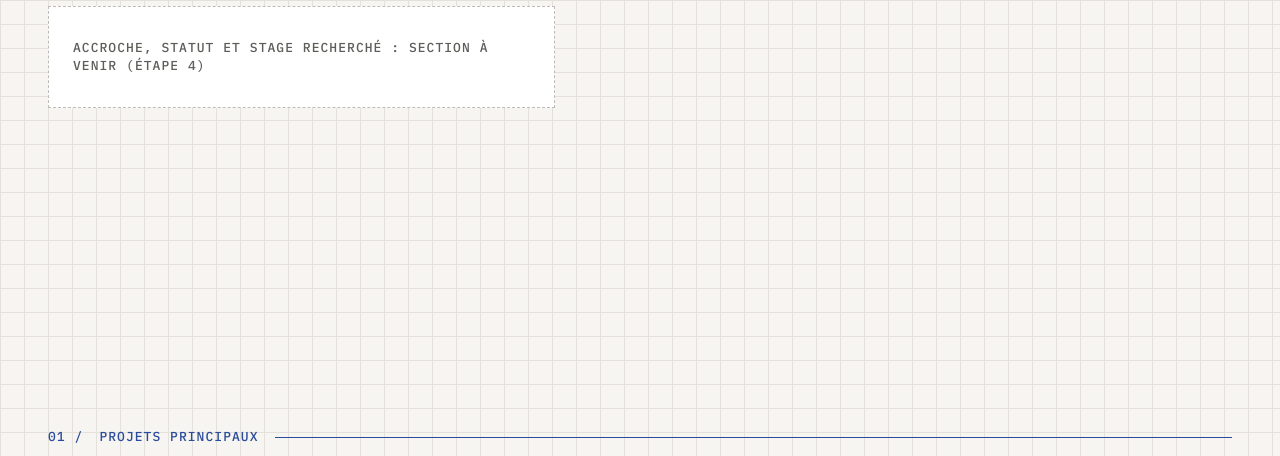
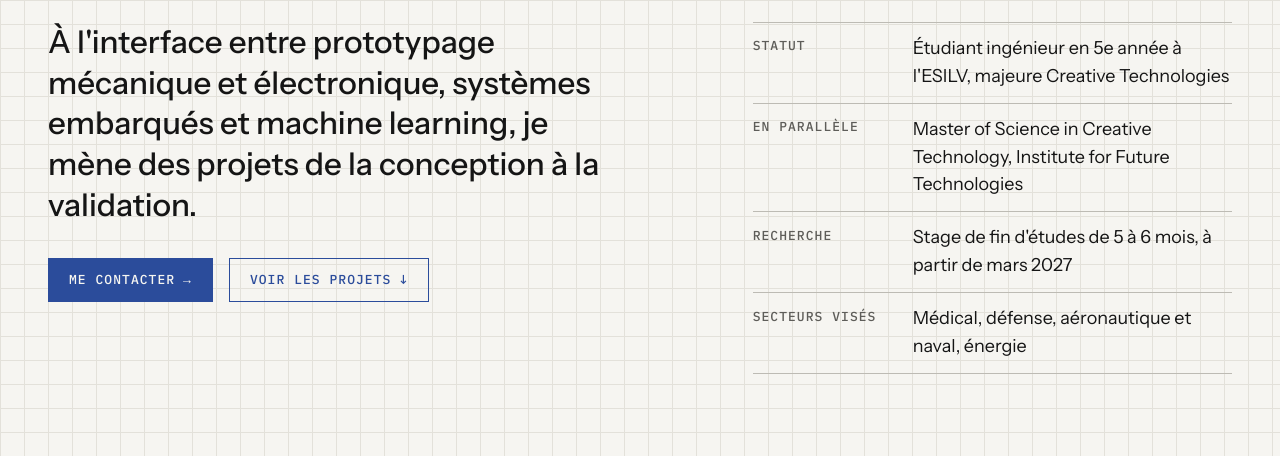
Before and after one commit to AlexHAGT/portfolio, a plain HTML site: page site/index.html in a window 1280 px wide. Shown: the part 480-936 px from the top of the page. Drawn offline with Linux system fonts and the light colour scheme.

Commit message:
Étape 4 : section « Mon profil » (accroche, fiche statut / recherche, boutons)
- site/index.html : accroche tirée du CV, fiche libellé / valeur, boutons d'action
- site/css/sections.css : boutons, fiche libellé / valeur, mise en page du profil
- site/css/base.css : style surligné .a-completer pour les informations manquantes
- docs/parcours.md : durée du stage et secteurs alignés sur le CV
- PLAN.md et CLAUDE.md : étapes 3b et 4 validées, reprise sur l'étape 5a

Co-Authored-By: Claude Opus 5.5 <noreply@anthropic.com>

```diff
--- a/site/css/base.css
+++ b/site/css/base.css
@@ -248,6 +248,22 @@ a:hover {
 }
 
 
+/* Information manquante, à compléter par Alexandre : surlignée en jaune pour
+   qu'on ne puisse pas la rater (règle du projet : jamais d'information
+   inventée). box-decoration-break : le surlignage reste propre quand le
+   texte passe sur plusieurs lignes. */
+.a-completer {
+  padding: 0.05em 0.3em;
+  background-color: var(--surligneur);
+  color: var(--encre);
+  font-family: var(--police-mono);
+  font-size: 0.75em;
+  font-weight: 500;
+  -webkit-box-decoration-break: clone;
+  box-decoration-break: clone;
+}
+
+
 /* -------------------------------------------------------------------------
    6. Accessibilité
    ------------------------------------------------------------------------- */
--- a/site/css/layout.css
+++ b/site/css/layout.css
@@ -139,13 +139,6 @@
   border-top: 1px solid var(--accent);
 }
 
-/* Nom en très grand dans le profil (mise en page complète à l'étape 4) */
-.profil__nom {
-  margin-block: var(--espace-3) var(--espace-4);
-  font-size: var(--taille-nom);
-  font-weight: 800;
-}
-
 /* Emplacement provisoire d'une section pas encore construite */
 .a-venir {
   padding: var(--espace-4) var(--espace-3);
--- /dev/null
+++ b/site/css/sections.css
@@ -0,0 +1,132 @@
+/* =========================================================================
+   sections.css — styles propres à chaque section de la page
+   Une partie par section, dans l'ordre de la page.
+   Les éléments réutilisables (boutons, fiche « libellé / valeur ») sont
+   regroupés au début.
+   ========================================================================= */
+
+
+/* -------------------------------------------------------------------------
+   1. Éléments réutilisables
+   ------------------------------------------------------------------------- */
+
+/* Bouton : en réalité un lien (<a>) habillé en bouton, puisqu'il mène à un
+   autre endroit de la page. Hauteur minimale de 44 px : facile à toucher
+   au doigt. */
+.bouton {
+  display: inline-flex;
+  align-items: center;
+  gap: var(--espace-1);
+  min-height: 2.75rem;
+  padding: 0.625rem 1.25rem;
+  border: 1px solid var(--accent);
+  color: var(--accent);
+  text-decoration: none;
+  /* Le fond et la couleur changent en douceur au survol */
+  transition: background-color 0.15s, color 0.15s;
+}
+
+.bouton:hover {
+  background-color: var(--accent);
+  color: var(--papier);
+}
+
+/* Variante pleine, pour l'action principale */
+.bouton--plein {
+  background-color: var(--accent);
+  color: var(--papier);
+}
+
+.bouton--plein:hover {
+  border-color: var(--encre);
+  background-color: var(--encre);
+}
+
+@media (prefers-reduced-motion: reduce) {
+  .bouton {
+    transition: none;
+  }
+}
+
+/* Fiche « libellé / valeur » (inspirée des métadonnées de huyml).
+   En HTML, c'est une liste de définitions : <dl> contient des paires
+   <dt> (le libellé) / <dd> (la valeur), ce que les lecteurs d'écran
+   annoncent correctement. Chaque paire est enveloppée dans un <div>
+   pour pouvoir tracer un filet entre les lignes. */
+.fiche__ligne {
+  display: grid;
+  gap: 0.125rem;
+  padding-block: 0.75rem;
+  border-top: 1px solid var(--bordure);
+}
+
+.fiche__ligne:last-child {
+  border-bottom: 1px solid var(--bordure);
+}
+
+.fiche__ligne dt {
+  color: var(--gris);
+}
+
+/* À partir de la tablette : libellé à gauche, valeur à droite */
+@media (min-width: 40em) {
+  .fiche__ligne {
+    grid-template-columns: 9rem 1fr;
+    gap: var(--espace-2);
+  }
+
+  /* Aligne le petit libellé sur la première ligne du texte de la valeur */
+  .fiche__ligne dt {
+    padding-top: 0.2em;
+  }
+}
+
+
+/* -------------------------------------------------------------------------
+   2. Mon profil
+   ------------------------------------------------------------------------- */
+
+/* Nom en très grand : la première impression */
+.profil__nom {
+  margin-block: var(--espace-3) var(--espace-6);
+  font-size: var(--taille-nom);
+  font-weight: 800;
+}
+
+/* Mobile : accroche puis fiche, l'une sous l'autre (chaque bloc occupe
+   toutes les colonnes : de la première, 1, à la dernière, -1). */
+.profil__texte,
+.profil__fiche {
+  grid-column: 1 / -1;
+}
+
+.profil__corps {
+  row-gap: var(--espace-6);
+}
+
+/* Ordinateur : accroche sur les colonnes 1 à 6, fiche sur les colonnes 8 à 12
+   (la colonne 7 reste vide pour aérer). */
+@media (min-width: 64em) {
+  .profil__texte {
+    grid-column: 1 / span 6;
+  }
+
+  .profil__fiche {
+    grid-column: 8 / -1;
+  }
+}
+
+/* Phrase d'accroche : plus grande que le texte courant, lignes courtes */
+.profil__accroche {
+  max-width: 32ch;
+  font-size: clamp(1.375rem, 1rem + 1.2vw, 2rem); /* 22 → 32 px */
+  font-weight: 500;
+  line-height: 1.3;
+}
+
+.profil__actions {
+  display: flex;
+  flex-wrap: wrap;
+  gap: var(--espace-2);
+  margin-top: var(--espace-4);
+}
--- a/site/index.html
+++ b/site/index.html
@@ -7,7 +7,7 @@
 
   <title>Alexandre Haguet · Portfolio</title>
   <!-- Texte affiché sous le lien dans les résultats de recherche et les partages -->
-  <meta name="description" content="Alexandre Haguet, étudiant ingénieur en 5e année à l'ESILV, majeure Creative Technologies. Projets, parcours et contact. Recherche un stage de fin d'études de 6 mois à partir de mars 2027.">
+  <meta name="description" content="Alexandre Haguet, étudiant ingénieur en 5e année à l'ESILV, majeure Creative Technologies. Projets, parcours et contact. Recherche un stage de fin d'études de 5 à 6 mois à partir de mars 2027.">
 
   <!-- SITE EN CONSTRUCTION : demande aux moteurs de recherche de ne pas
        référencer la page. À RETIRER à l'étape 11 (mise en ligne définitive). -->
@@ -21,6 +21,7 @@
   <!-- Ordre important : base.css définit les variables utilisées par layout.css -->
   <link rel="stylesheet" href="css/base.css">
   <link rel="stylesheet" href="css/layout.css">
+  <link rel="stylesheet" href="css/sections.css">
 </head>
 <body>
 
@@ -45,12 +46,47 @@
 
   <main id="contenu">
 
-    <!-- ===================== 1. Mon profil (étape 4) ===================== -->
+    <!-- ===================== 1. Mon profil ===================== -->
     <section class="section section--profil" id="profil" aria-labelledby="titre-profil">
       <div class="conteneur">
         <p class="libelle">Portfolio · 2026</p>
         <h1 class="profil__nom" id="titre-profil">Alexandre<br>Haguet</h1>
-        <p class="a-venir libelle">Accroche, statut et stage recherché : section à venir (étape 4)</p>
+
+        <div class="grille profil__corps">
+          <!-- À gauche (sur ordinateur) : accroche et boutons -->
+          <div class="profil__texte">
+            <!-- Accroche tirée du CV 2026 d'Alexandre -->
+            <p class="profil__accroche">
+              À l'interface entre prototypage mécanique et électronique, systèmes embarqués et machine learning, je mène des projets de la conception à la validation.
+            </p>
+            <ul class="profil__actions" role="list">
+              <li><a class="bouton bouton--plein libelle" href="#contact">Me contacter <span aria-hidden="true">→</span></a></li>
+              <li><a class="bouton libelle" href="#projets">Voir les projets <span aria-hidden="true">↓</span></a></li>
+            </ul>
+          </div>
+
+          <!-- À droite (sur ordinateur) : l'essentiel en « libellé / valeur ».
+               Sources : docs/parcours.md (« Statut actuel ») et CV 2026 pour la
+               durée du stage et les secteurs. -->
+          <dl class="profil__fiche">
+            <div class="fiche__ligne">
+              <dt class="libelle">Statut</dt>
+              <dd>Étudiant ingénieur en 5e année à l'ESILV, majeure Creative Technologies</dd>
+            </div>
+            <div class="fiche__ligne">
+              <dt class="libelle">En parallèle</dt>
+              <dd>Master of Science in Creative Technology, Institute for Future Technologies</dd>
+            </div>
+            <div class="fiche__ligne">
+              <dt class="libelle">Recherche</dt>
+              <dd>Stage de fin d'études de 5 à 6 mois, à partir de mars 2027</dd>
+            </div>
+            <div class="fiche__ligne">
+              <dt class="libelle">Secteurs visés</dt>
+              <dd>Médical, défense, aéronautique et naval, énergie</dd>
+            </div>
+          </dl>
+        </div>
       </div>
     </section>
 
```
Also changed, not shown: 1 other file.
